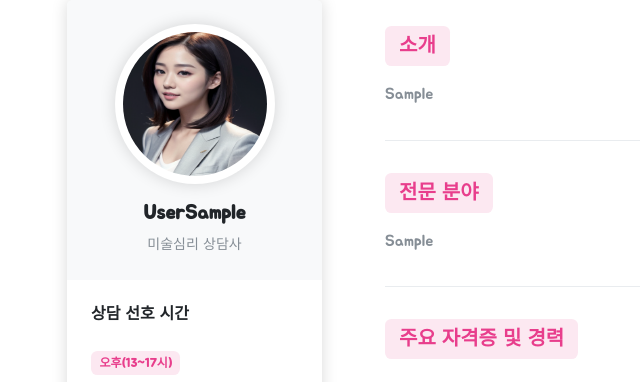
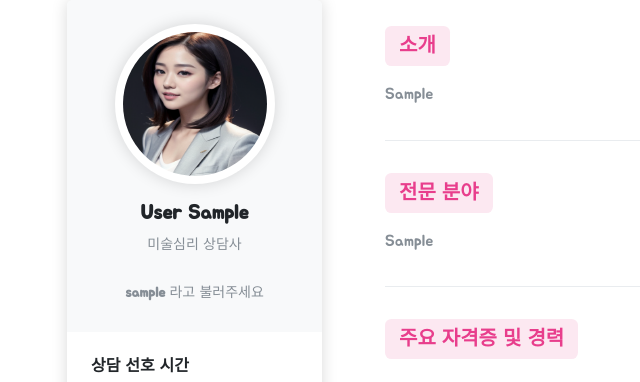
Before and after one commit to HaiyoreNyarukoSan/children_counseling_support, a Django app: page /Counselor-detail/1 in a window 1280 px wide. Shown: the part 174-556 px from the top of the page, without its empty margins (18-658 px from the left). Run offline with Django 4.2, Linux system fonts and the light colour scheme; a user stored in the database is signed in; tables that the repository leaves empty hold one stand-in row (values such as "Sample post"); some libraries are stand-ins or nearby versions; some web fonts are replaced.

Commit message:
feature : make button for community comment and counselor review visibile only to writer
also:
add nickname to counselor list and detail

```diff
--- a/templates/Communication-detail.html
+++ b/templates/Communication-detail.html
@@ -66,6 +66,7 @@
                             <p class="text-muted text-sm"
                                style="font-family: Jua">{{ comment }}</p>
                         </div>
+                        {% if comment.cc_commenter_id == user.id %}
                         <form method="POST" action="">
                             {% csrf_token %}
                             <!-- 다른 필드들... -->
@@ -74,6 +75,7 @@
                                     style="font-family: Jua">삭제
                             </button>
                         </form>
+                        {% endif %}
                     </div>
                     {% endfor %}
                     <div class="py-5">
--- a/templates/Counselor-detail.html
+++ b/templates/Counselor-detail.html
@@ -17,9 +17,13 @@
                             class="d-block avatar avatar-xxl p-2 mb-2" src="/static/image/User_01.png"
                             alt=""></a>
                         <h5 style="font-family: Jua">
-                            {{ counselor.c_user.last_name }}{{ counselor.c_user.first_name }}
+                            {{ counselor.c_user.last_name }} {{ counselor.c_user.first_name }}
                         </h5>
-                        <p class="text-muted text-sm mb-0" style="font-family: Jua">미술심리 상담사 </p>
+                        <p class="text-muted text-sm mb-0" style="font-family: Jua">미술심리 상담사</p>
+                        <br>
+                        <p class="text-muted text-sm mb-1" style="font-family: Jua">
+                            <strong>{{ counselor.c_user.u_nickname}}</strong> 라고 불러주세요
+                        </p>
                     </div>
                     <div class="card-body p-4">
                         <div class="media align-items-center mb-3">
@@ -76,7 +80,7 @@
                 </div>
 
                 <div class="text-block">
-                    <h5 class="mb-4" style="font-family: Jua">댓글 목록 </h5>
+                    <h5 class="mb-4" style="font-family: Jua">후기 목록 </h5>
                     {% for review in reviews %}
                     <div class="media d-block d-sm-flex review">
                         <div class="text-md-center mr-4 mr-xl-5">
@@ -89,6 +93,7 @@
                             <p class="text-muted text-sm"
                                style="font-family: Jua">{{ review.r_content }}</p>
                         </div>
+                        {% if review.r_writer_id == user.id %}
                         <form method="POST" action="">
                             {% csrf_token %}
                             <!-- 다른 필드들... -->
@@ -97,6 +102,7 @@
                                     style="font-family: Jua">삭제
                             </button>
                         </form>
+                        {% endif %}
                     </div>
                     {% endfor %}
                     <div class="py-5">
--- a/templates/Counselor-list.html
+++ b/templates/Counselor-list.html
@@ -26,6 +26,10 @@
                                 class="avatar avatar-sm avatar-border-white ml-3"
                                 src="/static/image/User_01.png" alt="Jack London">
                     </div>
+                    <br>
+                    <p class="text-muted text-sm mb-1" style="font-family: Jua">
+                        <strong>{{ counselor.c_user.u_nickname}}</strong> 라고 불러주세요
+                    </p>
                 </div>
                 <div class="col-lg-8">
                     <div class="row">
```
